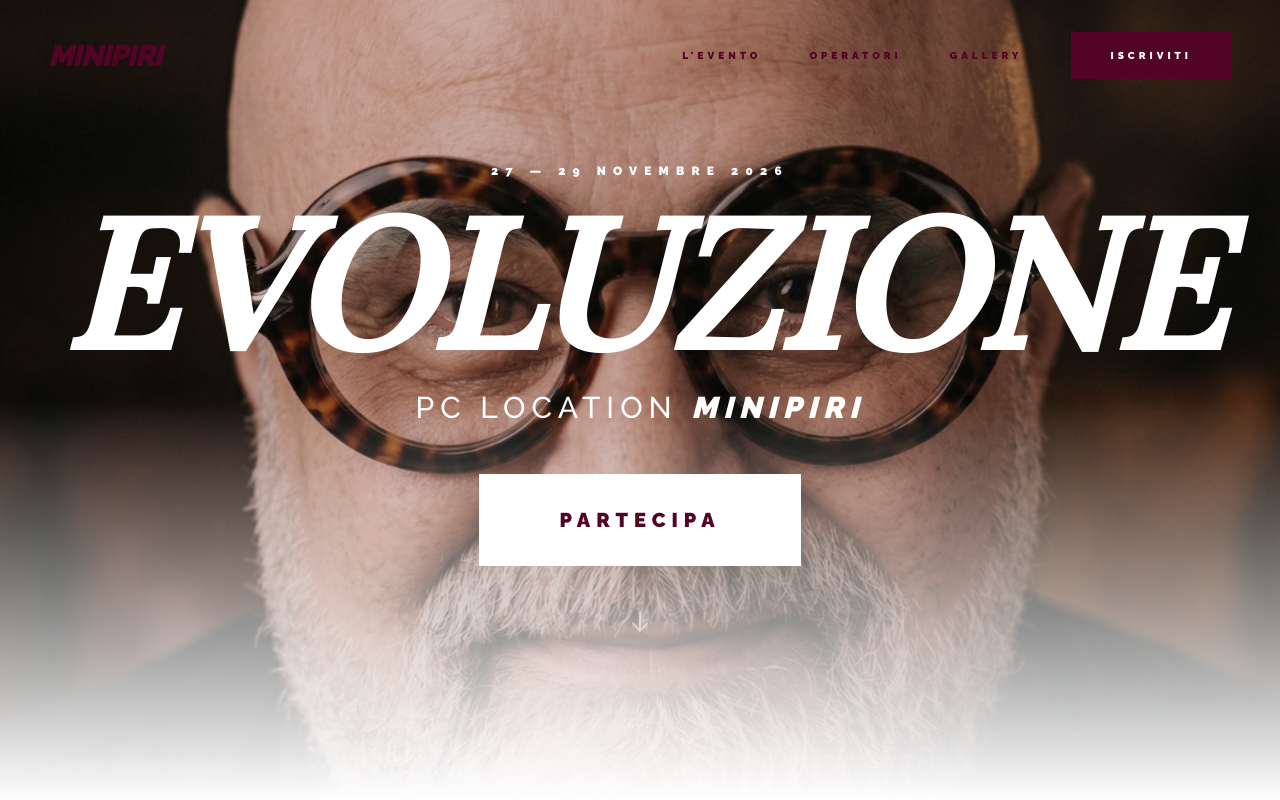
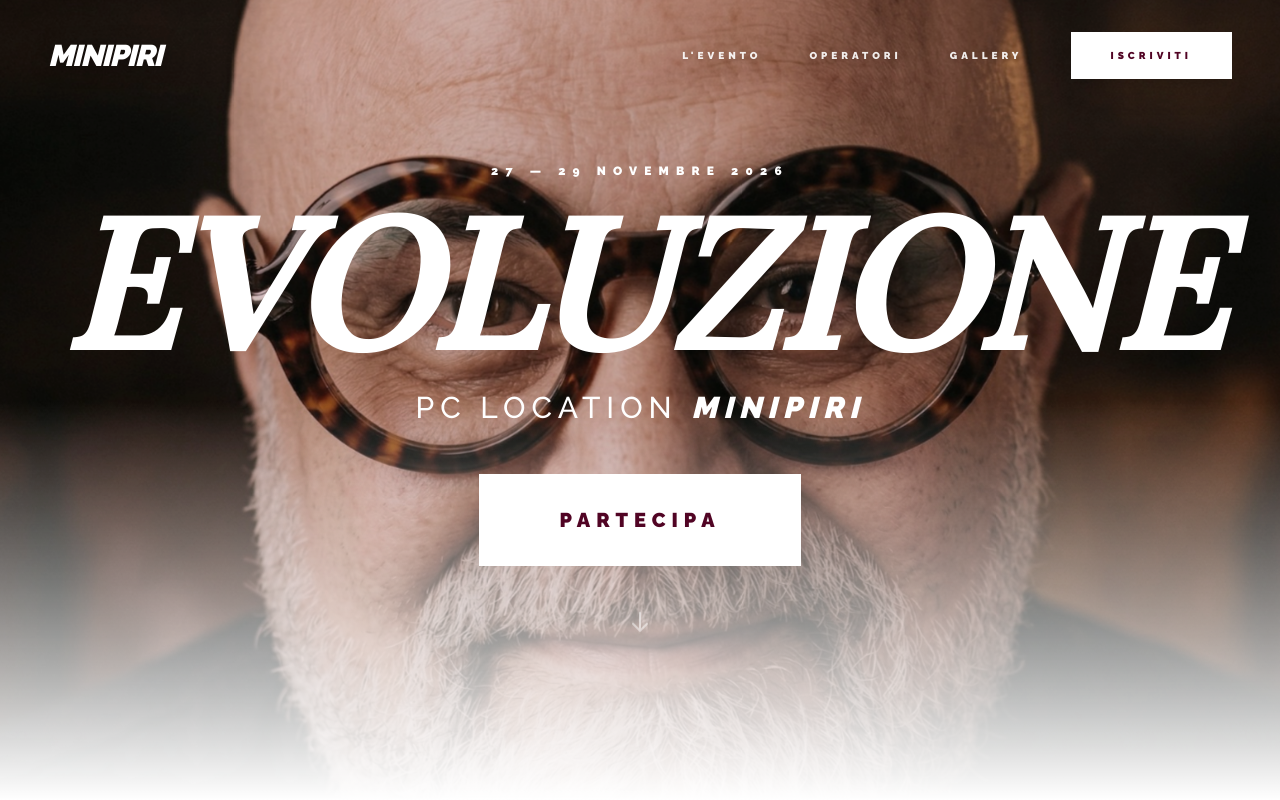
Before and after one commit to solankiharsh0217-design/Minipiri, a Next.js app: page / in a window 1280 px wide. Shown: the top 800 px of the page. Built offline with nearby package versions, Linux system fonts and the light colour scheme.

Commit message:
fix: improve header visibility on hero background

```diff
--- a/src/app/page.tsx
+++ b/src/app/page.tsx
@@ -46,13 +46,17 @@
   return (
     <main className="antialiased selection:bg-pink-200 selection:text-pink-900">
       {/* Editorial Navigation */}
-      <nav className={`fixed top-0 left-0 right-0 z-[100] transition-all duration-700 px-6 md:px-12 py-8 flex justify-between items-center ${scrolled ? 'bg-white/80 backdrop-blur-md py-6 border-b border-pink-50' : ''}`}>
-        <div className="text-3xl font-black text-pink-950 tracking-tighter uppercase italic">Minipiri</div>
-        <div className="hidden lg:flex items-center space-x-12 font-black text-[10px] tracking-[0.4em] text-pink-950 uppercase">
-          <a href="#event" className="hover:opacity-50 transition-all">L'Evento</a>
-          <a href="#operators" className="hover:opacity-50 transition-all">Operatori</a>
-          <a href="#gallery" className="hover:opacity-50 transition-all">Gallery</a>
-          <a href="#register" className="bg-pink-950 text-white px-10 py-4 rounded-none transition-all hover:bg-pink-600">Iscriviti</a>
+      <nav className={`fixed top-0 left-0 right-0 z-[100] transition-all duration-700 px-6 md:px-12 py-8 flex justify-between items-center ${scrolled ? 'bg-white/90 backdrop-blur-md py-6 border-b border-pink-50' : ''}`}>
+        <div className={`text-3xl font-black tracking-tighter uppercase italic transition-colors duration-500 ${scrolled ? 'text-pink-950' : 'text-white drop-shadow-[0_2px_10px_rgba(0,0,0,0.3)]'}`}>
+          Minipiri
+        </div>
+        <div className={`hidden lg:flex items-center space-x-12 font-black text-[10px] tracking-[0.4em] uppercase transition-colors duration-500 ${scrolled ? 'text-pink-950/70' : 'text-white/90'}`}>
+          <a href="#event" className="hover:text-pink-600 transition-all drop-shadow-sm">L'Evento</a>
+          <a href="#operators" className="hover:text-pink-600 transition-all drop-shadow-sm">Operatori</a>
+          <a href="#gallery" className="hover:text-pink-600 transition-all drop-shadow-sm">Gallery</a>
+          <a href="#register" className={`px-10 py-4 rounded-none transition-all ${scrolled ? 'bg-pink-950 text-white hover:bg-pink-600' : 'bg-white text-pink-950 hover:bg-pink-50 shadow-xl'}`}>
+            Iscriviti
+          </a>
         </div>
       </nav>
 
```
